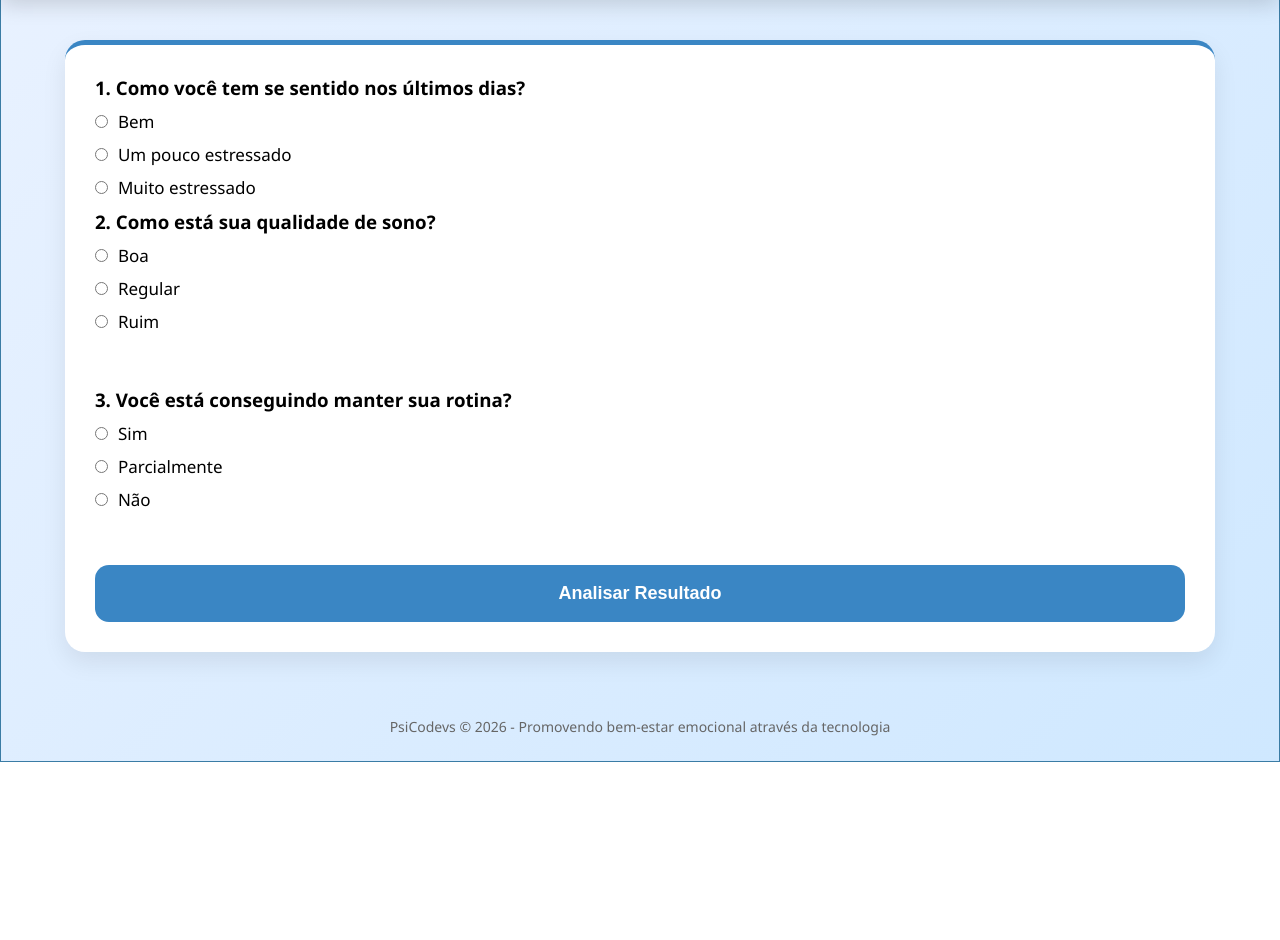
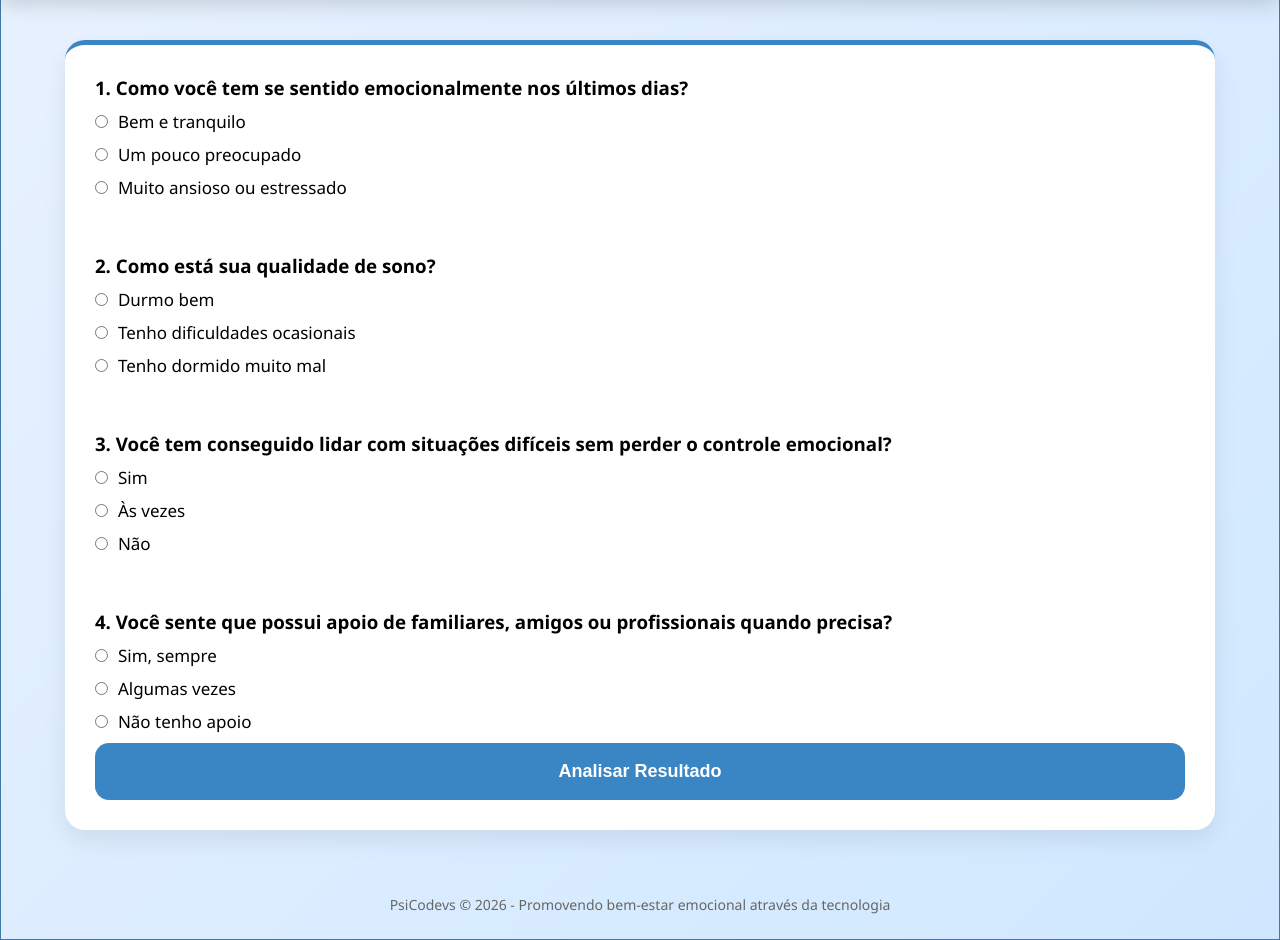
Before and after one commit to grupopsicodevs-web/av2Psicodevs, a Flask app: page /teste in a window 1280 px wide. Shown: the part 153-1093 px from the top of the page. Before the commit the page ends 915 px from the top, so only its background shows below. Run offline with Flask 3, Linux system fonts and the light colour scheme.

Commit message:
atualizando personas e banco

```diff
--- a/routes.py
+++ b/routes.py
@@ -18,8 +18,13 @@ def init_routes(app):
 
         dicas = [
             "Pratique respiração profunda",
-            "Faça pausas durante os estudos",
-            "Durma pelo menos 7 horas",
+            "Procure uma rede de apoio",
+            "Busque atividades que tragam prazer",
+            "Mantenha uma rotina saudável",
+            "Evite o isolamento social",
+            "Limite o consumo de notícias negativas",
+            "Faça exercícios físicos regularmente",
+            "Durma pelo menos 7 horas por dia",
             "Converse com alguém de confiança"
         ]
 
@@ -37,28 +42,29 @@ def init_routes(app):
 
         if request.method == "POST":
 
-            r1 = int(request.form.get("resposta1", 0))
-            r2 = int(request.form.get("resposta2", 0))
-            r3 = int(request.form.get("resposta3", 0))
+            r1 = int(request.form.get("pergunta1", 0))
+            r2 = int(request.form.get("pergunta2", 0))
+            r3 = int(request.form.get("pergunta3", 0))
+            r4 = int(request.form.get("pergunta4", 0))
 
-            score = r1 + r2 + r3
+            score = r1 + r2 + r3 + r4
 
             if score <= 2:
                 resultado = """
                 Você aparenta estar emocionalmente bem 😊
-                Continue cuidando da sua saúde mental.
+                Continue mantendo hábitos saudáveis e sua rede de apoio.
                 """
 
-            elif score <= 4:
+            elif score <= 5:
                 resultado = """
-                Você demonstra alguns sinais de estresse 😐
-                Procure reservar momentos para descanso e lazer.
+                Você apresenta alguns sinais de desgaste emocional 😐
+                Considere conversar com familiares, amigos ou buscar apoio profissional.
                 """
 
             else:
                 resultado = """
                 Atenção ao seu bem-estar emocional ❤️
-                Considere buscar apoio emocional e conversar com pessoas de confiança.
+                Recomendamos procurar apoio psicológico e fortalecer sua rede de apoio.
                 """
 
         return render_template(
--- a/templates/comunidade.html
+++ b/templates/comunidade.html
@@ -1,7 +1,7 @@
 <!DOCTYPE html>
 <html>
 <head>
-    <title>Comunidade</title>
+    <title>Mensagens de Esperança</title>
     <link rel="stylesheet"
     href="{{ url_for('static',
     filename='style.css') }}">
@@ -20,7 +20,7 @@
 
             <input type="text"
             name="mensagem"
-            placeholder="Digite uma mensagem">
+            placeholder="Registre seus sentimentos, desafios e conquistas. O acompanhamento contínuo ajuda a identificar gatilhos emocionais e fortalecer a recuperação.">
 
             <button type="submit">
                 Enviar
--- a/templates/teste.html
+++ b/templates/teste.html
@@ -21,54 +21,75 @@
 
         <form method="POST">
 
-            <h3>1. Como você tem se sentido nos últimos dias?</h3>
+            <h3>1. Como você tem se sentido emocionalmente nos últimos dias?</h3>
 
 <label class="opcao">
-    <input type="radio" name="resposta1" value="0">
-    Bem
+    <input type="radio" name="pergunta1" value="0">
+    Bem e tranquilo
 </label>
 
 <label class="opcao">
-    <input type="radio" name="resposta1" value="1">
-    Um pouco estressado
+    <input type="radio" name="pergunta1" value="1">
+    Um pouco preocupado
 </label>
 
 <label class="opcao">
-    <input type="radio" name="resposta1" value="2">
-    Muito estressado
+    <input type="radio" name="pergunta1" value="2">
+    Muito ansioso ou estressado
 </label>
+<br><br>
             <h3>2. Como está sua qualidade de sono?</h3>
 
 <label class="opcao">
-                <input type="radio" name="resposta2" value="0">
-                Boa
+    <input type="radio" name="pergunta2" value="0">
+    Durmo bem
 </label>
+
 <label class="opcao">
-                <input type="radio" name="resposta" value="1">
-                Regular
+    <input type="radio" name="pergunta2" value="1">
+    Tenho dificuldades ocasionais
 </label>
+
 <label class="opcao">
-                <input type="radio" name="resposta2" value="2">
-                Ruim
+    <input type="radio" name="pergunta2" value="2">
+    Tenho dormido muito mal
 </label>
             <br><br>
 
-            <h3>3. Você está conseguindo manter sua rotina?</h3>
-
+            <h3>3. Você tem conseguido lidar com situações difíceis sem perder o controle emocional?</h3>
 
 <label class="opcao">
-                <input type="radio" name="resposta3" value="0">
+    <input type="radio" name="pergunta3" value="0">
     Sim
 </label>
+
 <label class="opcao">
-                <input type="radio" name="resposta" value="1">
-                Parcialmente
+    <input type="radio" name="pergunta3" value="1">
+    Às vezes
 </label>
+
 <label class="opcao">
-                <input type="radio" name="resposta3" value="2">
+    <input type="radio" name="pergunta3" value="2">
     Não
 </label>
             <br><br>
+
+            <h3>4. Você sente que possui apoio de familiares, amigos ou profissionais quando precisa?</h3>
+
+<label class="opcao">
+    <input type="radio" name="pergunta4" value="0">
+    Sim, sempre
+</label>
+
+<label class="opcao">
+    <input type="radio" name="pergunta4" value="1">
+    Algumas vezes
+</label>
+
+<label class="opcao">
+    <input type="radio" name="pergunta4" value="2">
+    Não tenho apoio
+</label>
 
             <button type="submit">
                 Analisar Resultado
```
Also changed, not shown: templates/dashboard.html (+5 -4 lines), templates/index.html (+11 -10 lines). Lines whose indentation alone changed are shown as unchanged.
